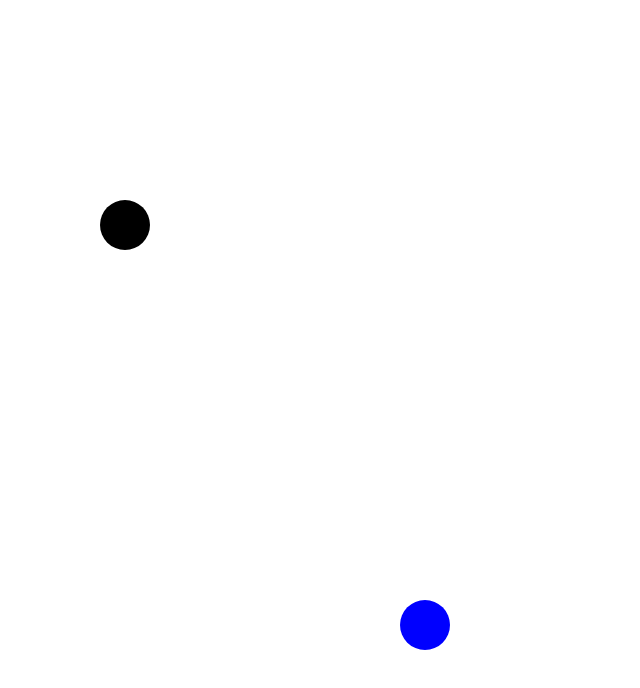
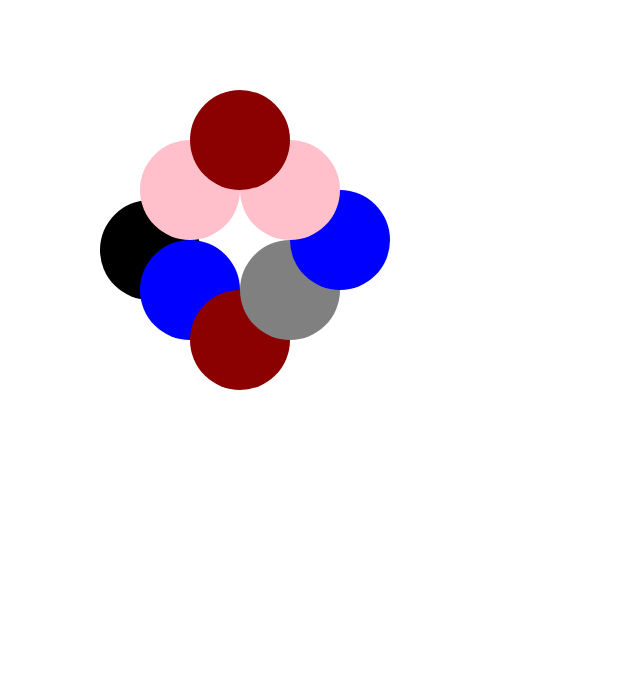
Before and after one commit to contrejbc/creatingshapes.github.io, a plain HTML site: page index.html in a window 1280 px wide. Shown: the whole page, without its empty margins (0-640 px from the left). Drawn offline with Linux system fonts and the light colour scheme.

Commit message:
Update index.html

```diff
--- a/index.html
+++ b/index.html
@@ -1,3 +1,4 @@
+<html>
 <html>
 
 <head>
@@ -12,8 +13,8 @@
                 position: absolute;
                 left: 100px;
                 top: 200px;
-                width: 50px;
-                height: 50px;
+                width: 100px;
+                height: 100px;
                 border-radius: 50%;
                 background: black;
                 "
@@ -22,26 +23,85 @@
     <div style="
                 z-index: 5;
                 position: absolute;
-                left: 300px;
-                top: 400px;
-                width: 50px;
-                height: 50px;
+                left: 40px;
+                top: 40px;
+                width: 100px;
+                height: 100px;
                 border-radius: 50%;
                 background: blue;
                 "
          </div>
-
-     <div style="
+            <div style="
                 z-index: 5;
                 position: absolute;
-                left: 600px;
-                top: 600px;
-                width: 50px;
-                height: 50px;
+                left: 0px;
+                top: -100px;
+                width: 100px;
+                height: 100px;
                 border-radius: 50%;
-                background: red;
+                background: pink;
                 "
          </div>
+
+            <div style="
+                z-index: 5;
+                position: absolute;
+                left: 50px;
+                top: 150px;
+                width: 100px;
+                height: 100px;
+                border-radius: 50%;
+                background: darkred;
+                "
+         </div>
+                 <div style="
+                z-index: 5;
+                position: absolute;
+                left: 50px;
+                top: -50px;
+                width: 100px;
+                height: 100px;
+                border-radius: 50%;
+                background: gray;
+                "
+         </div>
+            </div>
+                 <div style="
+                z-index: 5;
+                position: absolute;
+                left: 100px;
+                top: -100px;
+                width: 100px;
+                height: 100px;
+                border-radius: 50%;
+                background: blue;
+                "
+         </div>
+             <div style="
+                z-index: 5;
+                position: absolute;
+                left: -50px;
+                top: -50px;
+                width: 100px;
+                height: 100px;
+                border-radius: 50%;
+                background: pink;
+                "
+         </div>
+           <div style="
+                z-index: 5;
+                position: absolute;
+                left: -50px;
+                top: -50px;
+                width: 100px;
+                height: 100px;
+                border-radius: 50%;
+                background: darkred;
+                "
+         </div>
+
+
+
 
 </body>
 
```
